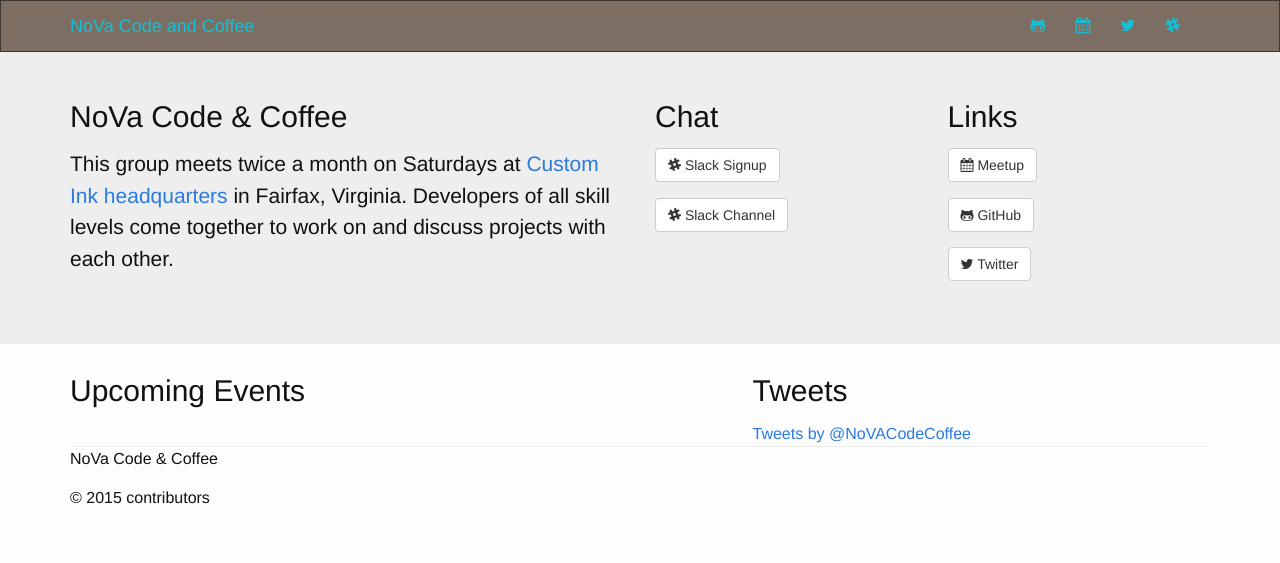
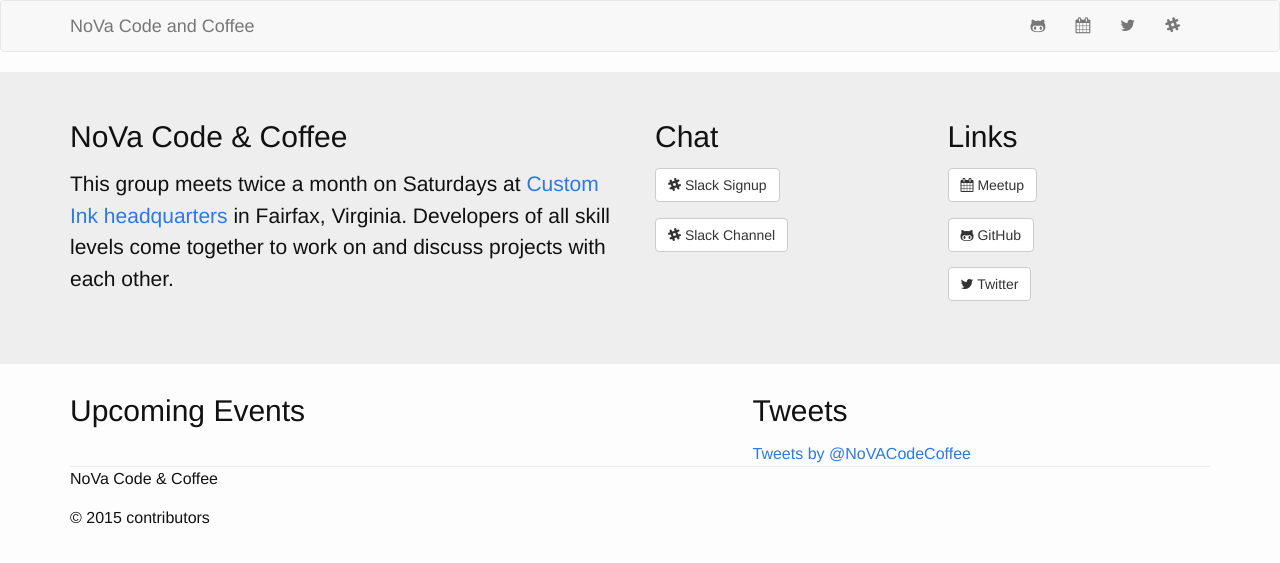
Before and after one commit to NoVACodeCoffee/novacodecoffee.github.io, a Jekyll site: the page built from index.html, in a window 1280 px wide. Shown: the top 563 px of the page. Built offline with Jekyll 4.4.1, drawn with Linux system fonts in a browser that asks for light colours; nearby versions of some CDN libraries; comment, search, counter and statistics services are not loaded.

Commit message:
Revert "add colored navbar scss"
This reverts commit 673c842e442722fb766d94597f9daeb918f93ad9.

```diff
--- a/_sass/_navbar.scss
+++ /dev/null
@@ -1,64 +0,0 @@
-// Generated by http://work.smarchal.com/twbscolor/css/7c6e633e373113c0d7ffffff0
-$bgDefault      : #7c6e63;
-$bgHighlight    : #3e3731;
-$colDefault     : #13c0d7;
-$colHighlight   : #ffffff;
-$dropDown       : false;
-.navbar-default {
-  background-color: $bgDefault;
-  border-color: $bgHighlight;
-  .navbar-brand {
-    color: $colDefault;
-    &:hover, &:focus {
-      color: $colHighlight; }}
-  .navbar-text {
-    color: $colDefault; }
-  .navbar-nav {
-    > li {
-      > a {
-        color: $colDefault;
-        &:hover,  &:focus {
-          color: $colHighlight; }}
-      @if $dropDown {
-        > .dropdown-menu {
-          background-color: $bgDefault;
-          > li > a {
-            color: $colDefault;
-            &:hover,  &:focus {
-              color: $colHighlight;
-              background-color: $bgHighlight; }}
-          .divider {
-            background-color: $bgHighlight;}}}
-    }
-    > .active {
-      > a, > a:hover, > a:focus {
-        color: $colHighlight;
-        background-color: $bgHighlight; }}
-    > .open {
-      > a, > a:hover, > a:focus {
-        color: $colHighlight;
-        background-color: $bgHighlight; }}}
-  .navbar-toggle {
-    border-color: $bgHighlight;
-    &:hover, &:focus {
-      background-color: $bgHighlight; }
-    .icon-bar {
-      background-color: $colDefault; }}
-  .navbar-collapse,
-  .navbar-form {
-    border-color: $colDefault; }
-  .navbar-link {
-    color: $colDefault;
-    &:hover {
-      color: $colHighlight; }}}
-@media (max-width: 767px) {
-  .navbar-default .navbar-nav .open .dropdown-menu {
-    > li > a {
-      color: $colDefault;
-      &:hover, &:focus {
-        color: $colHighlight; }}
-    > .active {
-      > a, > a:hover, > a:focus {
-        color: $colHighlight;
-        background-color: $bgHighlight; }}}
-}
--- a/css/main.scss
+++ b/css/main.scss
@@ -48,7 +48,5 @@
 @import
         "base",
         "layout",
-        "syntax-highlighting",
-        "navbar",
-        "customizations"
+        "syntax-highlighting"
 ;
```
